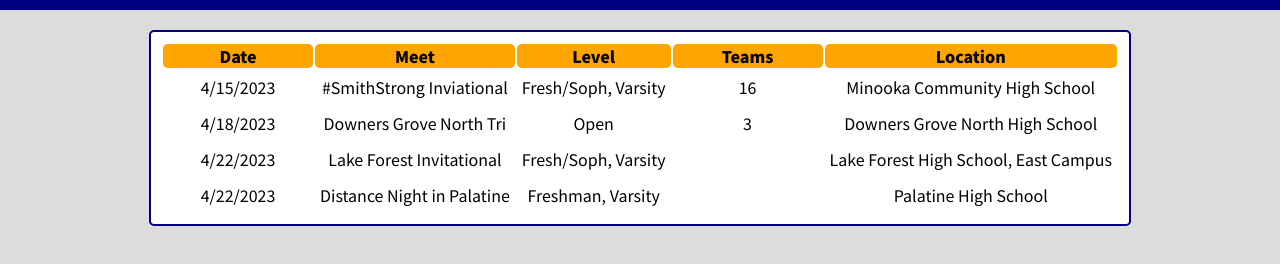
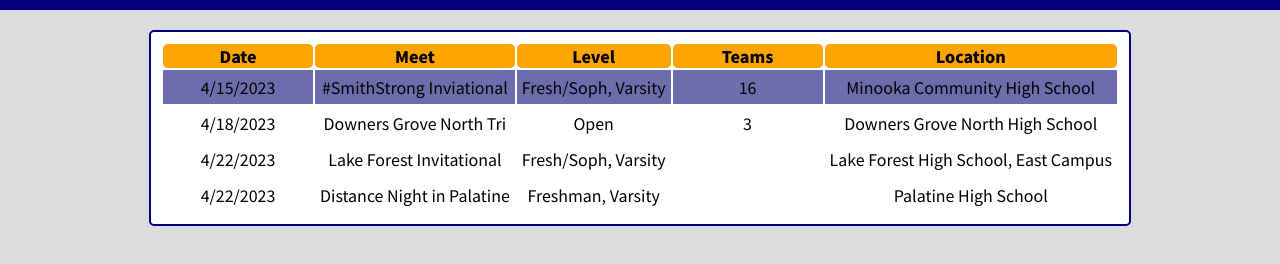
Before and after one commit to liamnewhart03/oprftf, a plain HTML site: page schedule.html in a window 1280 px wide. Shown: the part 122-386 px from the top of the page. Drawn offline with Linux system fonts and the light colour scheme.

Commit message:
Update style.css

```diff
--- a/style.css
+++ b/style.css
@@ -75,7 +75,7 @@ header {
   border: 2px solid navy;
 }
 
-.schedule .next {
+.schedule .next td {
   background-color: rgba(0, 0, 128, 0.5);
 }
 
```
